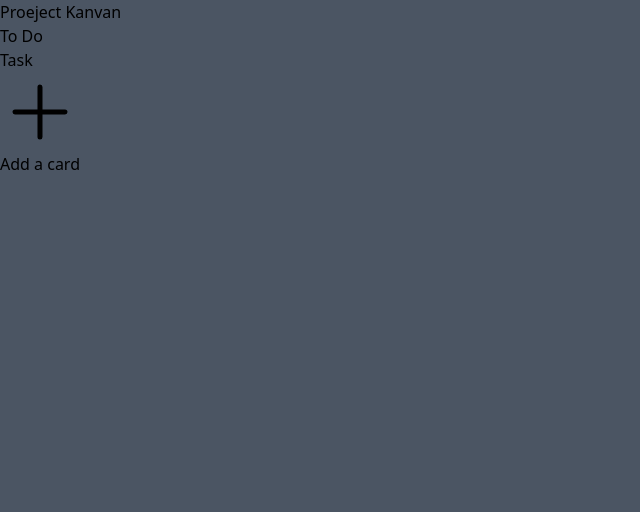
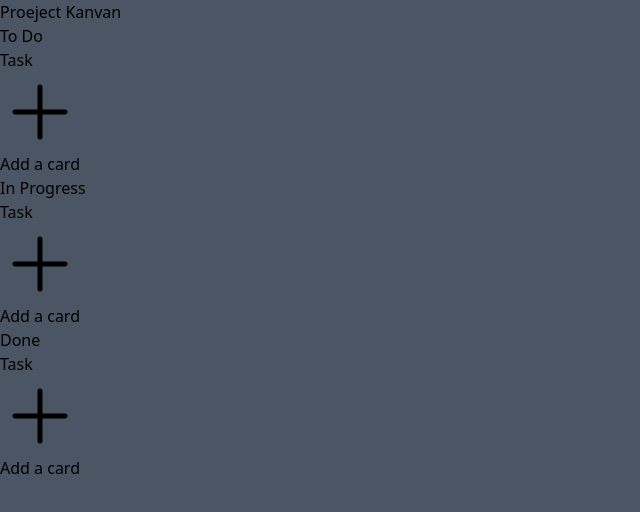
Before and after one commit to Ian-90/kanban-clone, a React (Vite) app: page / in a window 1280 px wide. Shown: the top 512 px of the page, without its empty margins (0-640 px from the left). Built offline with nearby package versions, Linux system fonts and the light colour scheme.

Commit message:
feat: add title props in Board

```diff
--- a/src/App.tsx
+++ b/src/App.tsx
@@ -7,8 +7,10 @@ function App() {
         <h1 className="text-3xl text-white font-bold">Proeject Kanvan</h1>
       </header>
       <main className="mt-10">
-        <section>
-          <Board />
+        <section className="flex gap-x-10">
+          <Board title="To Do" />
+          <Board title="In Progress" />
+          <Board title="Done" />
         </section>
       </main>
     </div>
--- a/src/components/board/index.tsx
+++ b/src/components/board/index.tsx
@@ -1,9 +1,13 @@
 import { PlusIcon } from "@heroicons/react/24/solid";
 
-const Board = () => (
+type Props = {
+  title: string
+}
+
+const Board = ({ title }: Props) => (
   <article className="w-80 px-6 py-4 rounded-lg bg-gray-200 flex flex-col gap-y-5">
     <header>
-      <h3 className="text-lg font-semibold">To Do</h3>
+      <h3 className="text-lg font-semibold">{title}</h3>
     </header>
     <section>
       <div className="p-3 bg-white rounded-md">Task</div>
```
